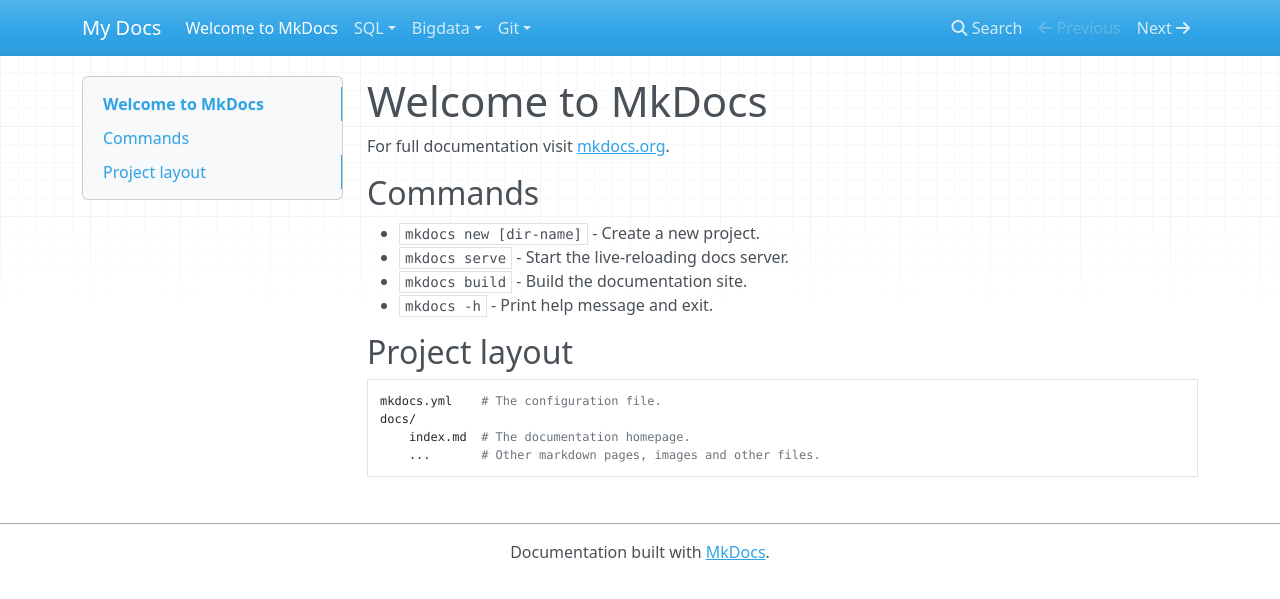
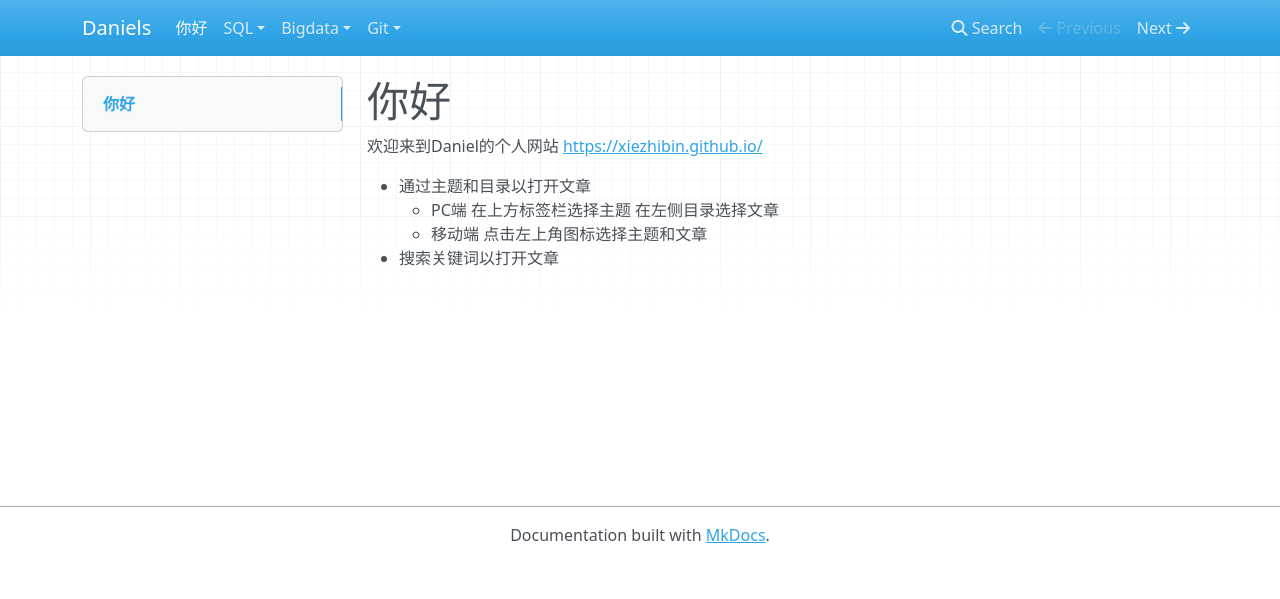
Before and after one commit to Xiezhibin/xiezhibin.github.io, an MkDocs documentation site: the page built from docs/index.md, in a window 1280 px wide. Shown: the top 599 px of the page. Built offline with MkDocs 1.6.1, drawn with Linux system fonts in a browser that asks for light colours; nearby versions of some CDN libraries.

Commit message:
20230407

```diff
--- a/docs/index.md
+++ b/docs/index.md
@@ -1,17 +1,8 @@
-# Welcome to MkDocs
+# 你好
 
-For full documentation visit [mkdocs.org](https://www.mkdocs.org).
+欢迎来到Daniel的个人网站 <https://xiezhibin.github.io/>
 
-## Commands
-
-* `mkdocs new [dir-name]` - Create a new project.
-* `mkdocs serve` - Start the live-reloading docs server.
-* `mkdocs build` - Build the documentation site.
-* `mkdocs -h` - Print help message and exit.
-
-## Project layout
-
-    mkdocs.yml    # The configuration file.
-    docs/
-        index.md  # The documentation homepage.
-        ...       # Other markdown pages, images and other files.
+- 通过主题和目录以打开文章
+    - PC端 在上方标签栏选择主题 在左侧目录选择文章
+    - 移动端 点击左上角图标选择主题和文章
+- 搜索关键词以打开文章
--- a/mkdocs.yml
+++ b/mkdocs.yml
@@ -1,5 +1,5 @@
 # [Info]
-site_name: My Docs  # 左上角标题
+site_name: Daniels  # 左上角标题
 site_url: https://xiezhibin.github.io
 site_author: 谢志斌
 site_description: 谢志斌的个人网站
```
Also changed, not shown: docs/git/git.md (+3 -3 lines).
